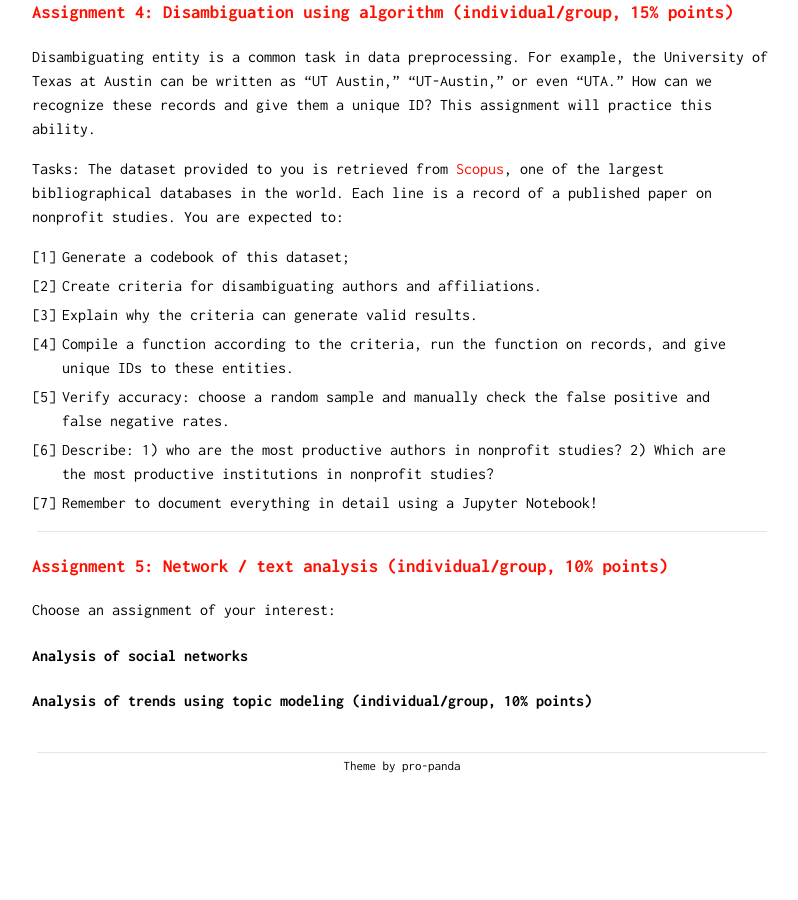
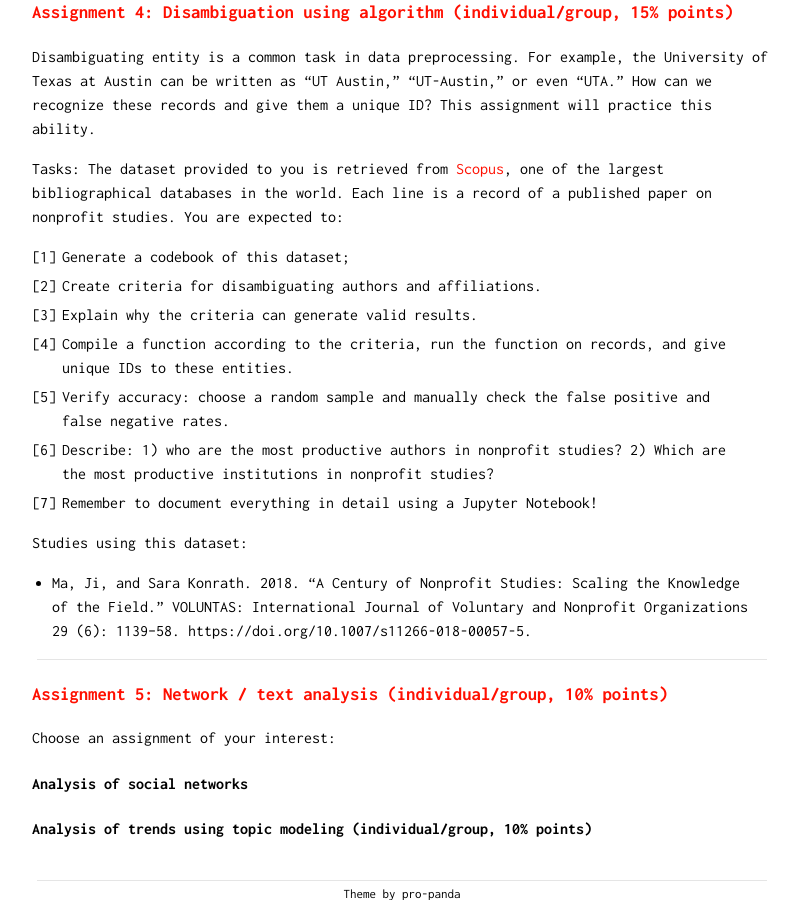
Before and after one commit to Xinjian-Paul-Li/open_data, a Jekyll site: the page built from docs/assignments.md, in a window 1280 px wide and 900 px high, scrolled down 1642 px. Shown: the whole window, without its empty margins (238-1036 px from the left). Built offline with Jekyll 4.4.1, drawn with Linux system fonts in a browser that asks for light colours; our own code applies the rules of GitHub Pages for plain Markdown files; before the commit the page ends 2414 px from its top, so only the background shows below that.

Commit message:
update course

```diff
--- a/docs/assignments.md
+++ b/docs/assignments.md
@@ -63,6 +63,9 @@ The dataset provided to you is retrieved from [Scopus](https://dev.elsevier.com/
 5. Describe: 1) who are the most productive authors in nonprofit studies? 2) Which are the most productive institutions in nonprofit studies?
 6. Remember to document everything in detail using a Jupyter Notebook!
 
+Studies using this dataset:
+- Ma, Ji, and Sara Konrath. 2018. “A Century of Nonprofit Studies: Scaling the Knowledge of the Field.” VOLUNTAS: International Journal of Voluntary and Nonprofit Organizations 29 (6): 1139–58. https://doi.org/10.1007/s11266-018-00057-5.
+
 ---
 ### <a name="a5"> Assignment 5: Network / text analysis (individual/group, 10% points) </a>
 
```
